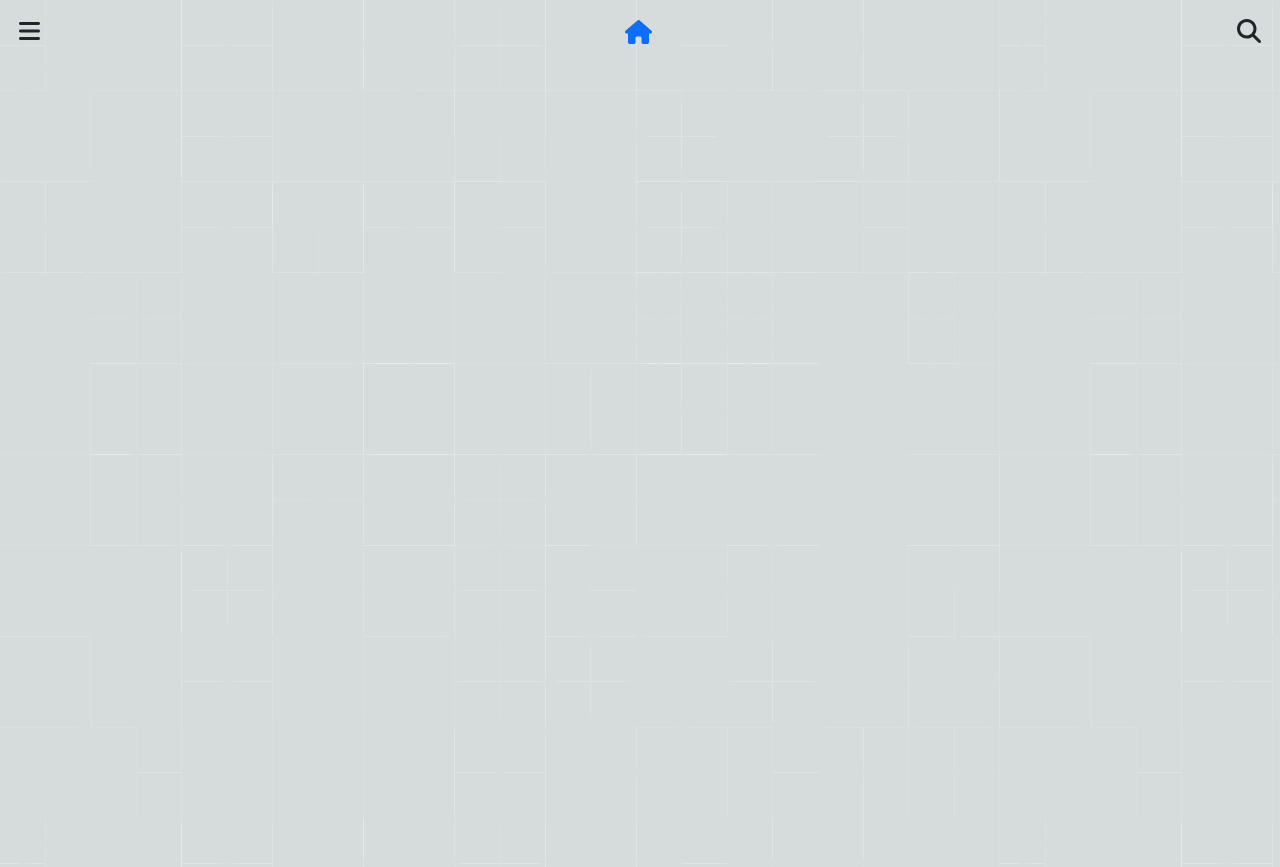
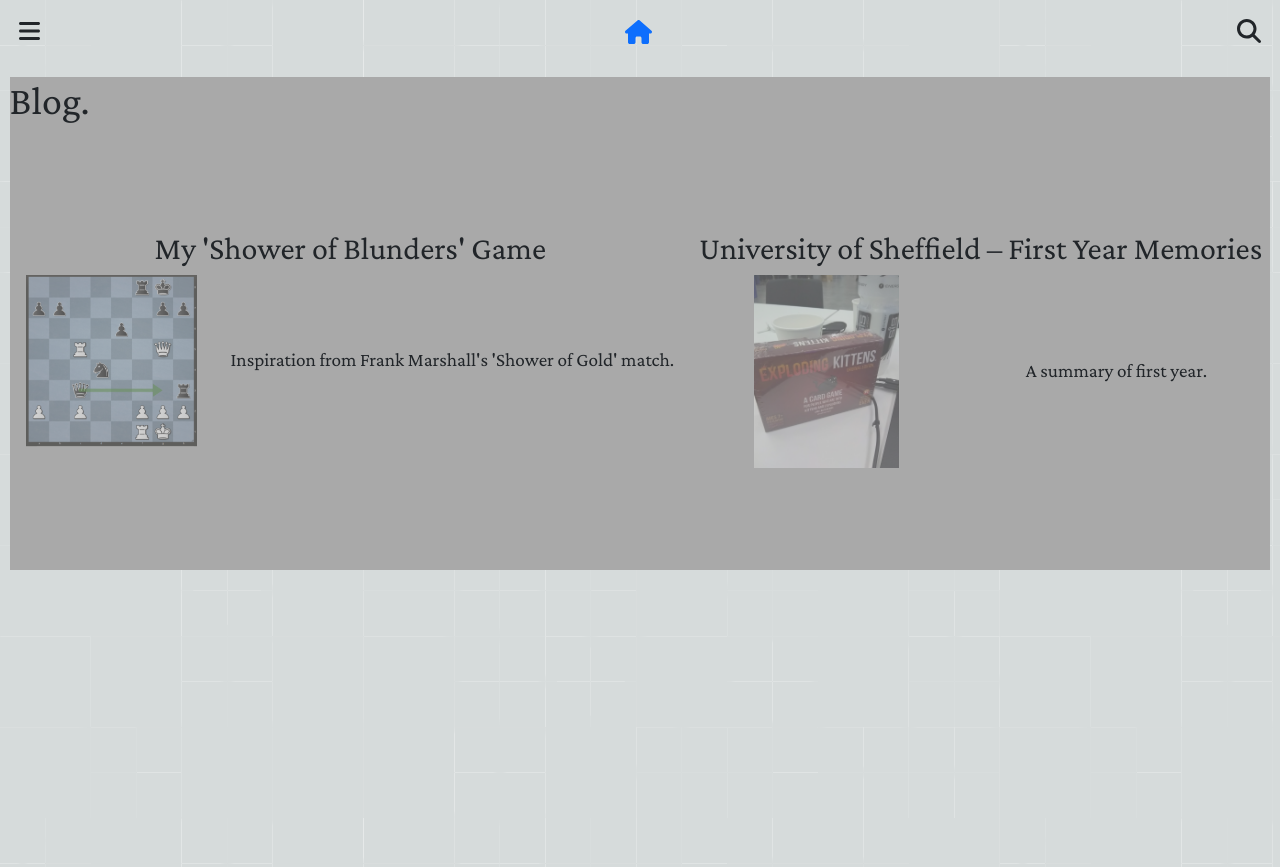
Before and after one commit to jluong23/blog, a React (Create React App) app: page /posts in a window 1280 px wide. Before the commit this address had no page. Built offline with nearby package versions, Linux system fonts and the light colour scheme.

Commit message:
Formatted blog page header, changed blog route

```diff
--- a/package.json
+++ b/package.json
@@ -1,5 +1,6 @@
 {
   "name": "blog",
+  "homepage": "http://jluong23.github.io/",
   "version": "0.1.0",
   "private": true,
   "dependencies": {
--- a/src/App.js
+++ b/src/App.js
@@ -23,8 +23,8 @@ const App = () => {
         <ContentWrapper>
           <Routes>
             <Route path="/" element={<Home />}/>
-            <Route path="/blog" element={<BlogOverview />} />
-            <Route path="/blog/:blogId" element={<BlogPost />}/>
+            <Route path="/posts" element={<BlogOverview />} />
+            <Route path="/posts/:blogId" element={<BlogPost />}/>
           </Routes>
         </ContentWrapper>
       </AppWrapper>
--- a/src/components/BlogOverview.js
+++ b/src/components/BlogOverview.js
@@ -22,7 +22,7 @@ const BlogOverview = (props) => {
       <h1>Blog.</h1>
       <Blogs>
         {blogData.map((blog) => {
-          let url = "/blog/" + blog["id"];;
+          let url = "/posts/" + blog["id"];;
           let imgFile = require("../assets/" + blog["imgName"]);
 
           return (
--- a/src/pages/BlogPost.js
+++ b/src/pages/BlogPost.js
@@ -7,14 +7,21 @@ const Wrapper = styled.div`
   padding: .5em;
 `
 
+const BlogHeader = styled.div`
+  text-align: center;
+  margin-bottom: 1em;
+`
+
 const BlogPost = (props) => {
   const {blogId} = useParams()
   const blog = blogData.find((b) => b.id == blogId)
   if(blog){
     return(
       <Wrapper>
+      <BlogHeader>
         <h1>{blog.title}</h1>
         <h2>{blog.date}</h2>
+      </BlogHeader>
         {getBlogContent(blogId)}
       </Wrapper>
     );
```
Also changed, not shown: 1 other file (tests, documents, lock files or other folders).
